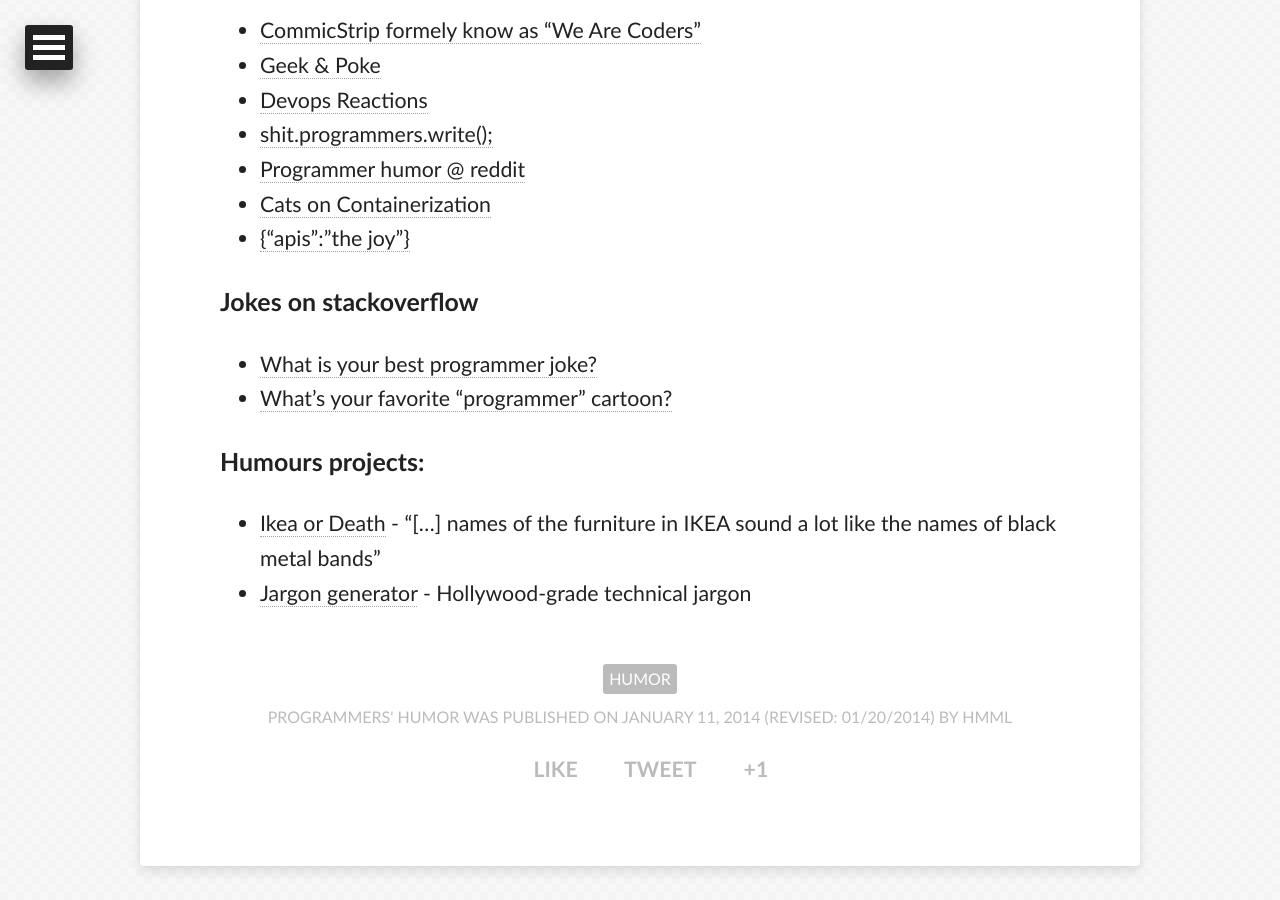
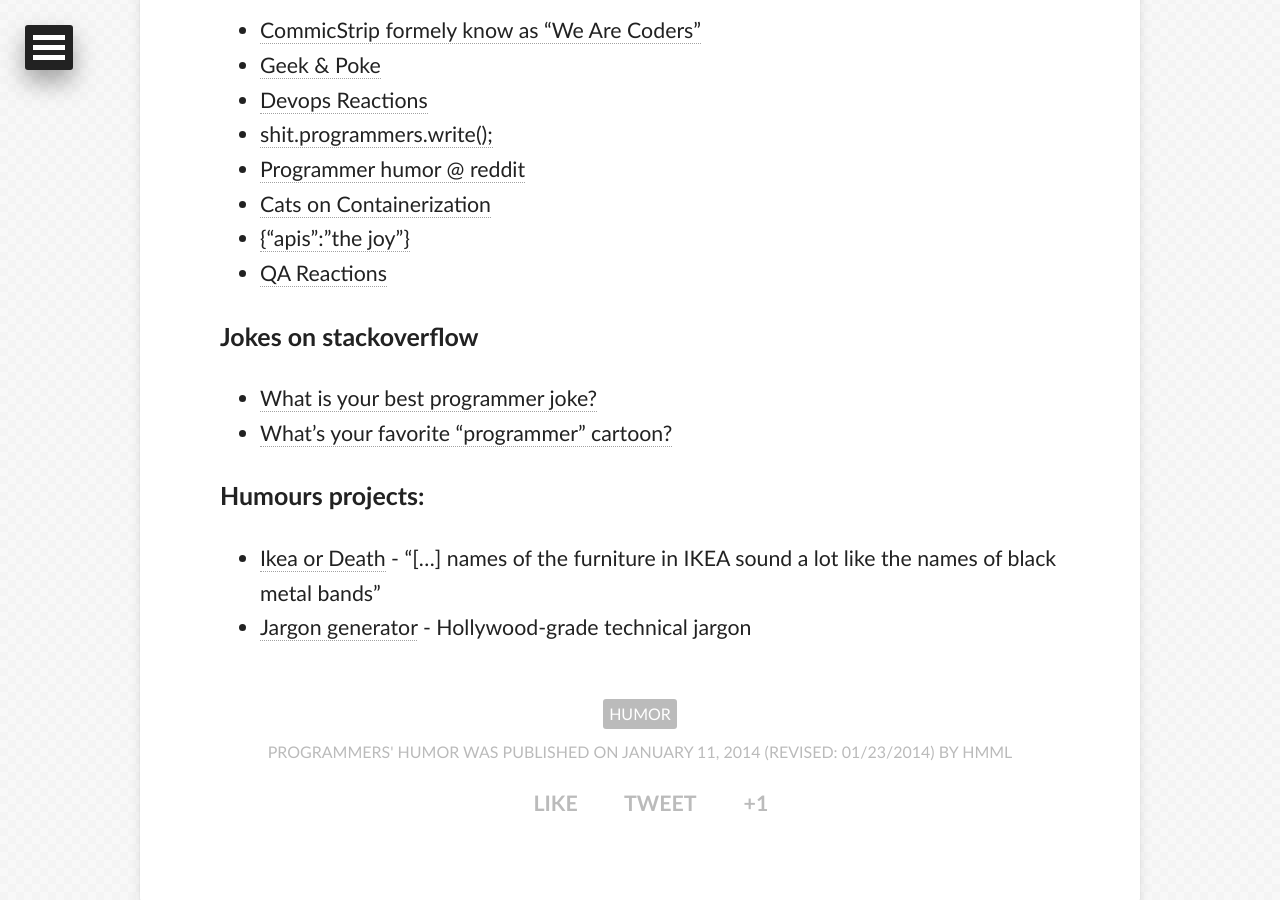
Before and after one commit to hmml/hmml.github.io, a Jekyll site: the page built from _posts/2014-01-11-programmers-humor.md, in a window 1280 px wide and 900 px high, scrolled down 396 px. Built offline with Jekyll 4.4.1, drawn with Linux system fonts in a browser that asks for light colours; nearby versions of some CDN libraries.

Commit message:
New feed for humor.

```diff
--- a/_posts/2014-01-11-programmers-humor.md
+++ b/_posts/2014-01-11-programmers-humor.md
@@ -2,7 +2,7 @@
 layout: post
 title: Programmers' humor
 description: "Things you find funny if you're a programmer."
-modified: 2014-01-20
+modified: 2014-01-23
 tags: [humor]
 comments: false
 share: true
@@ -17,6 +17,7 @@
  - [Programmer humor @ reddit](http://www.reddit.com/r/ProgrammerHumor/)
  - [Cats on Containerization](http://containercats.tumblr.com)
  - [{"apis":"the joy"}](http://apijoy.tumblr.com)
+ - [QA Reactions](http://qareacts.tumblr.com)
 
 ### Jokes on stackoverflow
 
```
